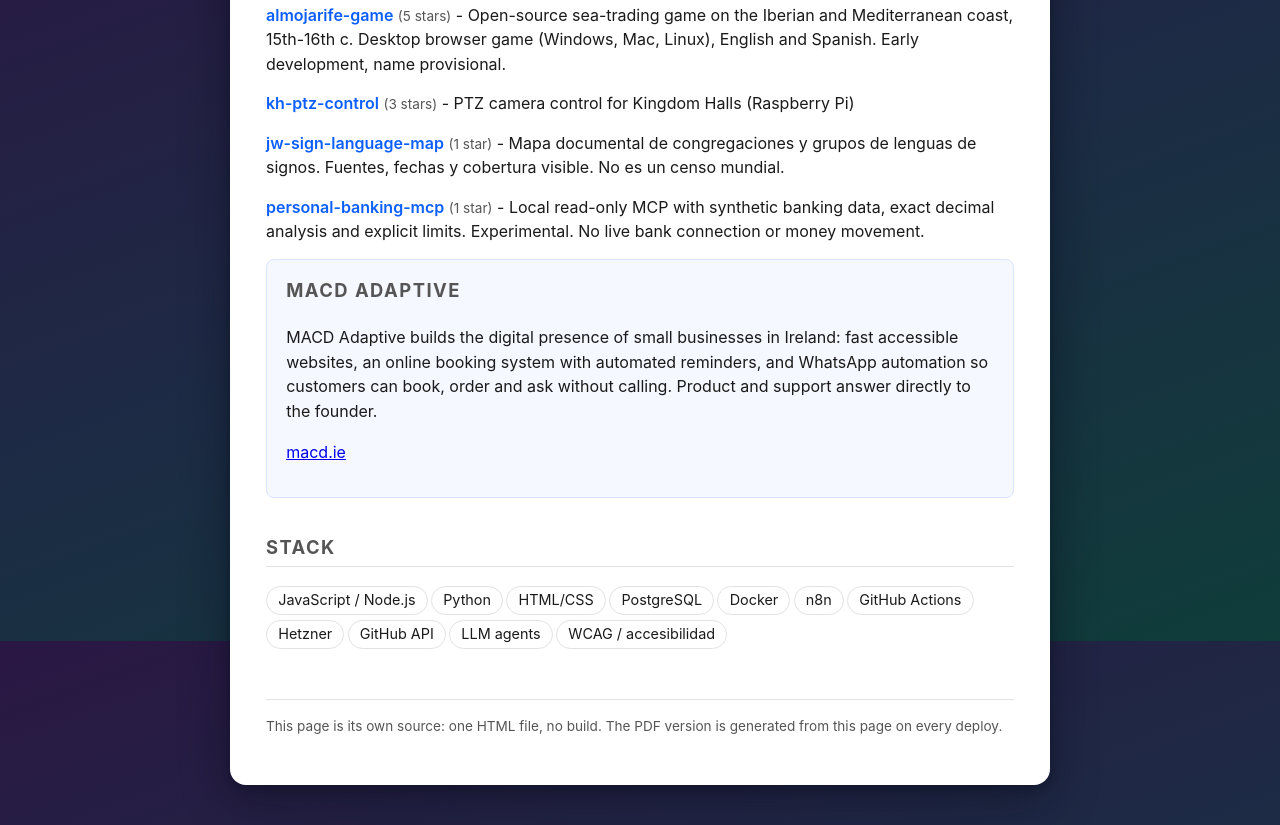
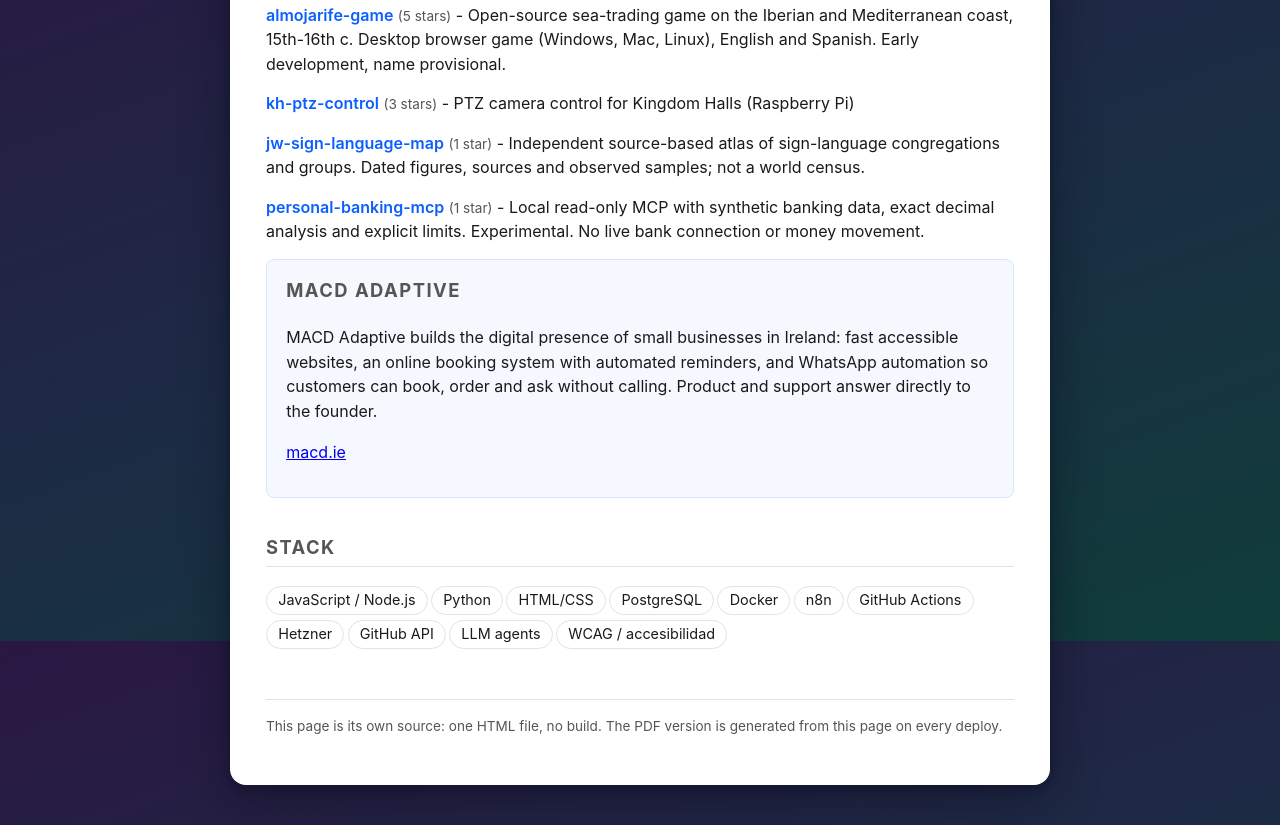
Before and after one commit to HALCONDEORO/cv, a plain HTML site: page index.html in a window 1280 px wide. Shown: the part 959-1784 px from the top of the page. Drawn offline with Linux system fonts and the light colour scheme.

Commit message:
chore: refresh top repositories

```diff
--- a/index.html
+++ b/index.html
@@ -111,7 +111,7 @@
   <div class="proj"><span class="name"><a href="https://github.com/HALCONDEORO/vidaa-clean-tv">vidaa-clean-tv</a></span> <span class="stars">(5 stars)</span> - Reversible VIDAA privacy settings guides and offline DNS log tools. Model-specific hardware verification is still pending.</div>
   <div class="proj"><span class="name"><a href="https://github.com/HALCONDEORO/almojarife-game">almojarife-game</a></span> <span class="stars">(5 stars)</span> - Open-source sea-trading game on the Iberian and Mediterranean coast, 15th-16th c. Desktop browser game (Windows, Mac, Linux), English and Spanish. Early development, name provisional.</div>
   <div class="proj"><span class="name"><a href="https://github.com/HALCONDEORO/kh-ptz-control">kh-ptz-control</a></span> <span class="stars">(3 stars)</span> - PTZ camera control for Kingdom Halls (Raspberry Pi)</div>
-  <div class="proj"><span class="name"><a href="https://github.com/HALCONDEORO/jw-sign-language-map">jw-sign-language-map</a></span> <span class="stars">(1 star)</span> - Mapa documental de congregaciones y grupos de lenguas de signos. Fuentes, fechas y cobertura visible. No es un censo mundial.</div>
+  <div class="proj"><span class="name"><a href="https://github.com/HALCONDEORO/jw-sign-language-map">jw-sign-language-map</a></span> <span class="stars">(1 star)</span> - Independent source-based atlas of sign-language congregations and groups. Dated figures, sources and observed samples; not a world census.</div>
   <div class="proj"><span class="name"><a href="https://github.com/HALCONDEORO/personal-banking-mcp">personal-banking-mcp</a></span> <span class="stars">(1 star)</span> - Local read-only MCP with synthetic banking data, exact decimal analysis and explicit limits. Experimental. No live bank connection or money movement.</div>
 <!-- TOPREPOS:END -->
 </section>
```
